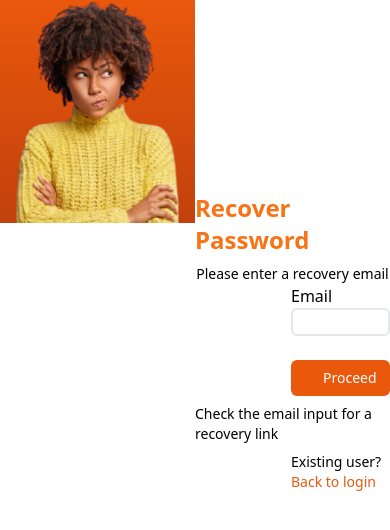
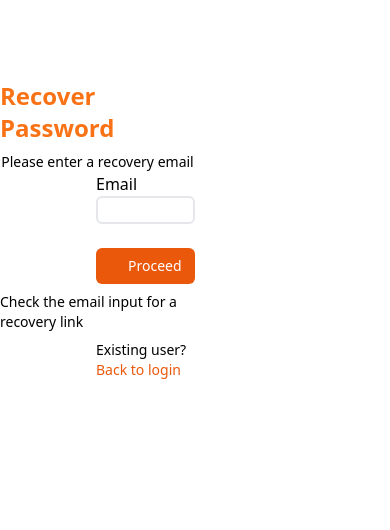
Before and after one commit to mbox-project/mbox-user, a React (Create React App) app: page /forgot-password in a window 390 px wide. Shown: the top 530 px of the page. Built offline with nearby package versions, Linux system fonts and the light colour scheme.

Commit message:
updating my codes

```diff
--- a/src/pages/ForgotPassword/ForgotPassword.jsx
+++ b/src/pages/ForgotPassword/ForgotPassword.jsx
@@ -3,13 +3,13 @@ import Heroimg from "../../images/Recoverypasswordimg.png";
 const ForgotPassword = () => {
   return (
     <section className=" grid grid-cols-2">
-      <div>
+      <div className="hidden lg:block">
         <img
           src={Heroimg}
           className="  object-cover bg-gradient-to-b from-orange-600 to-orange-700"
         />
       </div>
-      <div className="pt-48">
+      <div className=" pt-20 lg:pt-48">
         <h2 className="text-orange-500  font-extrabold text-2xl flex justify-center">
           Recover Password
         </h2>
```
